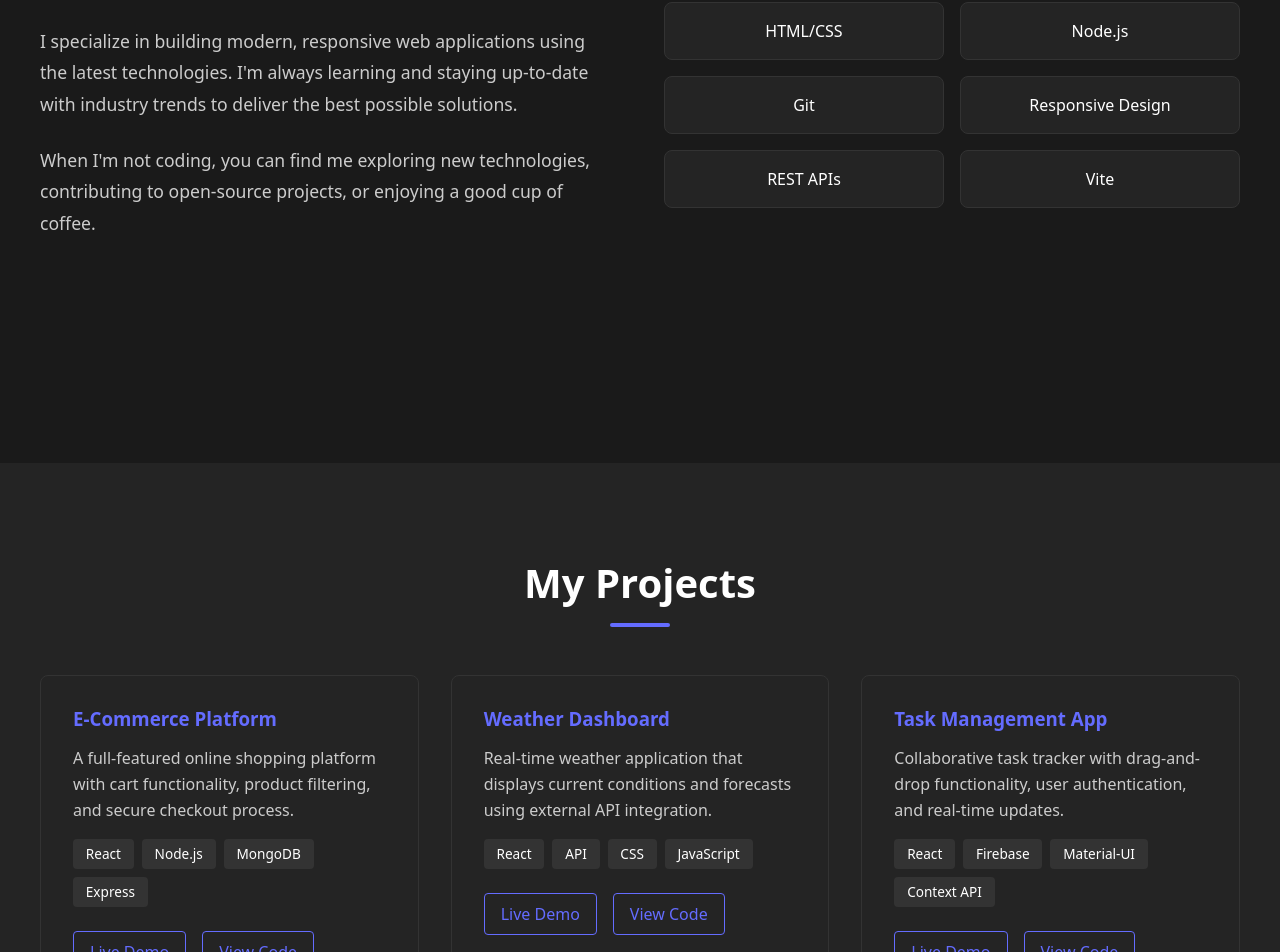
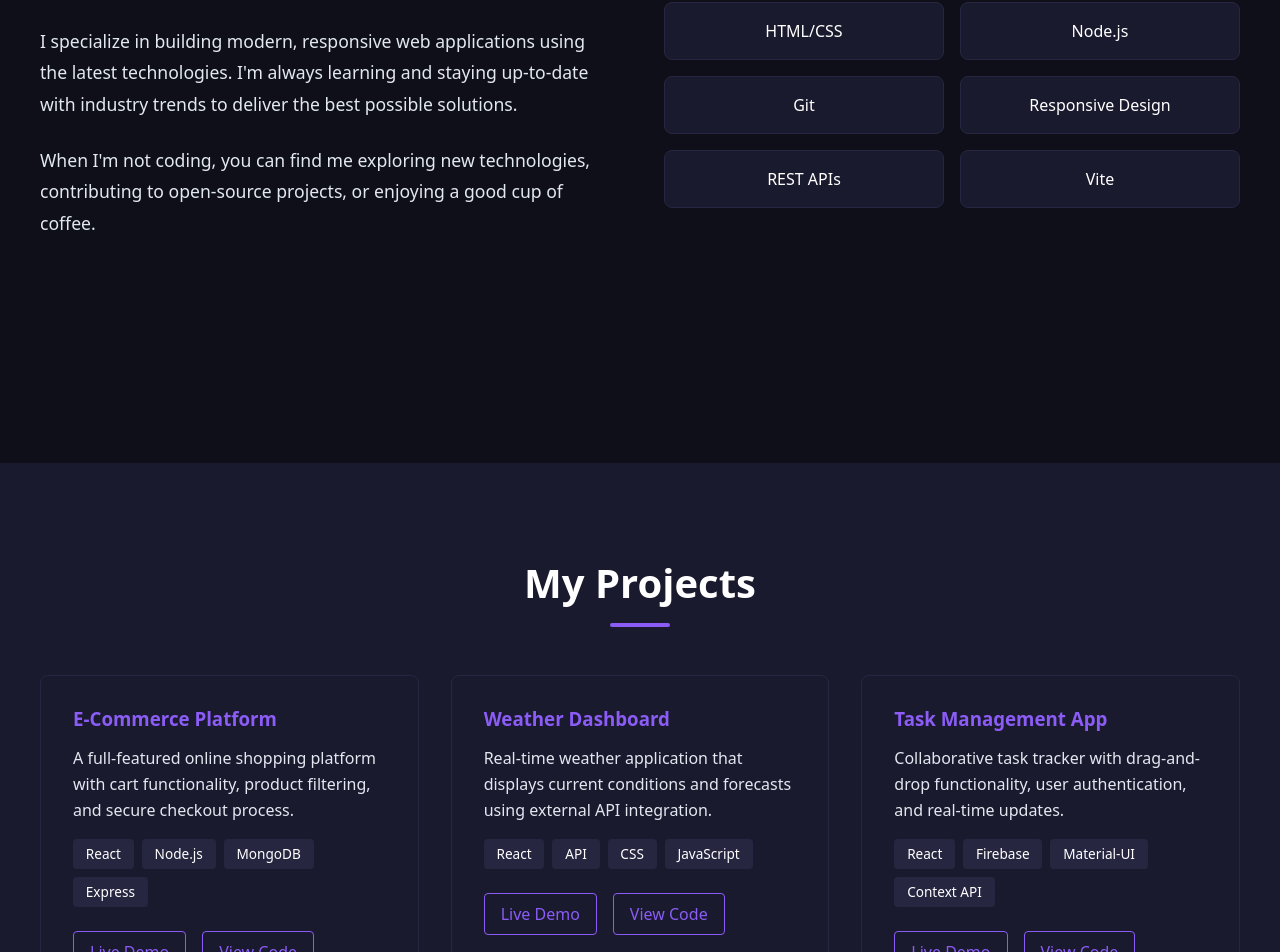
Before and after one commit to Ryukagu08/Portfolio, a React (Vite) app: page / in a window 1280 px wide. Shown: the part 1207-2159 px from the top of the page. Built offline with nearby package versions, Linux system fonts and the light colour scheme.

Commit message:
feat: update styles to use CSS variables for consistent theming across components

```diff
--- a/src/components/Footer.css
+++ b/src/components/Footer.css
@@ -1,8 +1,8 @@
 .footer {
-  background-color: #1a1a1a;
+  background-color: var(--color-bg-primary);
   padding: 2rem 0;
   margin-top: 4rem;
-  border-top: 1px solid #333;
+  border-top: 1px solid var(--color-bg-tertiary);
 }
 
 .footer-container {
@@ -21,7 +21,7 @@
 
 .footer-content p {
   margin: 0;
-  color: #888;
+  color: var(--color-text-muted);
 }
 
 .social-links {
@@ -30,13 +30,13 @@
 }
 
 .social-links a {
-  color: #646cff;
+  color: var(--color-primary);
   text-decoration: none;
   transition: color 0.3s;
 }
 
 .social-links a:hover {
-  color: #535bf2;
+  color: var(--color-hover);
 }
 
 @media (max-width: 768px) {
--- a/src/components/Navbar.css
+++ b/src/components/Navbar.css
@@ -48,7 +48,7 @@
 }
 
 .nav-link:hover {
-  color: var(--color-primary);
+  color: var(--color-hover);
 }
 
 @media (max-width: 768px) {
--- a/src/components/ProjectCard.css
+++ b/src/components/ProjectCard.css
@@ -3,7 +3,7 @@
   border-radius: 8px;
   padding: 2rem;
   transition: transform 0.3s, box-shadow 0.3s;
-  border: 1px solid var(--color-border-primary);
+  border: 1px solid var(--color-bg-tertiary);
 }
 
 .project-card:hover {
@@ -47,7 +47,7 @@
   color: var(--color-primary);
   text-decoration: none;
   padding: 0.5rem 1rem;
-  border: 1px solid var(--color-border-secondary);
+  border: 1px solid var(--color-primary);
   border-radius: 4px;
   transition: background-color 0.3s, color 0.3s;
 }
--- a/src/index.css
+++ b/src/index.css
@@ -7,63 +7,52 @@
 
 :root {
   /* =============================================== */
-  /* 🎨 COLOR PALETTE - Portfolio Theme            */
+  /* 🎨 PURPLE PORTFOLIO COLOR PALETTE             */
   /* =============================================== */
 
-  /* Primary Colors - Brand & Accent */
-  --color-primary: #646cff;
-  --color-primary-dark: #535bf2;
-  --color-primary-light: #7c83ff;
+  /* Primary Purple Colors */
+  --color-primary: #8b5cf6;         /* Main purple accent */
+  --color-primary-light: #a78bfa;   /* Lighter purple for hover states */
+  --color-primary-dark: #7c3aed;    /* Darker purple for active states */
 
-  /* Background Colors */
-  --color-bg-primary: #1a1a1a;      /* Main dark background */
-  --color-bg-secondary: #242424;    /* Cards, secondary sections */
-  --color-bg-tertiary: #333333;     /* Borders, subtle elements */
+  /* Background Colors - Dark Theme */
+  --color-bg-primary: #0f0f1a;      /* Deep dark background */
+  --color-bg-secondary: #1a1a2e;    /* Cards and sections */
+  --color-bg-tertiary: #262640;     /* Borders and subtle elements */
 
   /* Text Colors */
-  --color-text-primary: #ffffff;    /* Main headings */
-  --color-text-secondary: #cccccc;  /* Body text, descriptions */
-  --color-text-tertiary: #aaaaaa;   /* Muted text, labels */
-  --color-text-quaternary: #888888; /* Very subtle text */
+  --color-text-primary: #ffffff;    /* Main headings and important text */
+  --color-text-secondary: #e2e8f0;  /* Body text and descriptions */
+  --color-text-muted: #94a3b8;      /* Muted text and labels */
 
   /* Interactive States */
-  --color-hover: var(--color-primary-dark);
-  --color-focus: var(--color-primary);
+  --color-hover: var(--color-primary-light);
   --color-active: var(--color-primary-dark);
 
-  /* Status Colors */
-  --color-success: #22c55e;
-  --color-warning: #f59e0b;
-  --color-error: #ef4444;
-  --color-info: var(--color-primary);
+  /* Gradients */
+  --gradient-primary: linear-gradient(135deg, var(--color-primary) 0%, var(--color-primary-dark) 100%);
+  --gradient-bg: linear-gradient(135deg, var(--color-bg-primary) 0%, var(--color-bg-secondary) 100%);
 
-  /* Gradient Colors */
-  --gradient-primary: linear-gradient(90deg, var(--color-primary) 0%, var(--color-primary-dark) 100%);
-  --gradient-background: linear-gradient(135deg, var(--color-bg-primary) 0%, var(--color-bg-secondary) 100%);
+  /* Shadows */
+  --shadow-primary: rgba(139, 92, 246, 0.25);
+  --shadow-secondary: rgba(139, 92, 246, 0.15);
+  --shadow-dark: rgba(0, 0, 0, 0.2);
 
-  /* Shadow Colors */
-  --shadow-primary: rgba(100, 108, 255, 0.3);
-  --shadow-secondary: rgba(100, 108, 255, 0.2);
-  --shadow-tertiary: rgba(100, 108, 255, 0.4);
-  --shadow-dark: rgba(0, 0, 0, 0.1);
+  /* Light Theme Variables (for future use) */
+  --color-bg-primary-light: #ffffff;
+  --color-bg-secondary-light: #f8fafc;
+  --color-bg-tertiary-light: #e2e8f0;
+  --color-text-primary-light: #1e293b;
+  --color-text-secondary-light: #475569;
+  --color-text-muted-light: #64748b;
 
-  /* Border Colors */
-  --color-border-primary: var(--color-bg-tertiary);
-  --color-border-secondary: var(--color-primary);
-  --color-border-tertiary: rgba(255, 255, 255, 0.1);
-
-  /* =============================================== */
-  /* 📱 TYPOGRAPHY & LAYOUT                        */
-  /* =============================================== */
-
+  /* Typography & Layout */
   font-family: system-ui, -apple-system, BlinkMacSystemFont, 'Segoe UI', Roboto, Oxygen, Ubuntu, Cantarell, 'Open Sans', 'Helvetica Neue', sans-serif;
   line-height: 1.5;
   font-weight: 400;
-
   color-scheme: dark;
   color: var(--color-text-primary);
   background-color: var(--color-bg-primary);
-
   font-synthesis: none;
   text-rendering: optimizeLegibility;
   -webkit-font-smoothing: antialiased;
@@ -85,6 +74,7 @@ body {
 h1, h2, h3, h4, h5, h6 {
   line-height: 1.2;
   font-weight: 600;
+  color: var(--color-text-primary);
 }
 
 a {
@@ -95,7 +85,7 @@ a {
 }
 
 a:hover {
-  color: var(--color-primary-dark);
+  color: var(--color-hover);
 }
 
 button {
--- a/src/pages/About.css
+++ b/src/pages/About.css
@@ -1,7 +1,7 @@
 .about {
   min-height: 100vh;
   padding: 6rem 2rem 4rem;
-  background-color: #1a1a1a;
+  background-color: var(--color-bg-primary);
 }
 
 .about-container {
@@ -11,7 +11,7 @@
 
 .section-title {
   font-size: 2.5rem;
-  color: #fff;
+  color: var(--color-text-primary);
   text-align: center;
   margin-bottom: 3rem;
   position: relative;
@@ -22,7 +22,7 @@
   display: block;
   width: 60px;
   height: 4px;
-  background-color: #646cff;
+  background-color: var(--color-primary);
   margin: 1rem auto 0;
   border-radius: 2px;
 }
@@ -35,14 +35,14 @@
 }
 
 .about-text p {
-  color: #ccc;
+  color: var(--color-text-secondary);
   line-height: 1.8;
   margin-bottom: 1.5rem;
   font-size: 1.1rem;
 }
 
 .about-skills h3 {
-  color: #fff;
+  color: var(--color-text-primary);
   margin-bottom: 1.5rem;
   font-size: 1.5rem;
 }
@@ -54,19 +54,19 @@
 }
 
 .skill-item {
-  background-color: #242424;
+  background-color: var(--color-bg-secondary);
   padding: 1rem;
   border-radius: 8px;
   text-align: center;
-  color: #fff;
-  border: 1px solid #333;
+  color: var(--color-text-primary);
+  border: 1px solid var(--color-bg-tertiary);
   transition: all 0.3s;
 }
 
 .skill-item:hover {
-  border-color: #646cff;
+  border-color: var(--color-primary);
   transform: translateY(-3px);
-  box-shadow: 0 5px 15px rgba(100, 108, 255, 0.2);
+  box-shadow: 0 5px 15px var(--shadow-secondary);
 }
 
 @media (max-width: 768px) {
--- a/src/pages/Contact.css
+++ b/src/pages/Contact.css
@@ -1,7 +1,7 @@
 .contact {
   min-height: 100vh;
   padding: 6rem 2rem 4rem;
-  background-color: #1a1a1a;
+  background-color: var(--color-bg-primary);
 }
 
 .contact-container {
@@ -11,7 +11,7 @@
 
 .contact-intro {
   text-align: center;
-  color: #ccc;
+  color: var(--color-text-secondary);
   font-size: 1.1rem;
   margin-bottom: 3rem;
 }
@@ -36,17 +36,17 @@
 }
 
 .form-group label {
-  color: #fff;
+  color: var(--color-text-primary);
   font-weight: 500;
 }
 
 .form-group input,
 .form-group textarea {
   padding: 0.8rem;
-  background-color: #242424;
-  border: 1px solid #333;
+  background-color: var(--color-bg-secondary);
+  border: 1px solid var(--color-bg-tertiary);
   border-radius: 6px;
-  color: #fff;
+  color: var(--color-text-primary);
   font-size: 1rem;
   font-family: inherit;
   transition: border-color 0.3s;
@@ -55,7 +55,7 @@
 .form-group input:focus,
 .form-group textarea:focus {
   outline: none;
-  border-color: #646cff;
+  border-color: var(--color-primary);
 }
 
 .form-group textarea {
@@ -64,8 +64,8 @@
 
 .submit-button {
   padding: 1rem 2rem;
-  background-color: #646cff;
-  color: #fff;
+  background-color: var(--color-primary);
+  color: var(--color-text-primary);
   border: none;
   border-radius: 6px;
   font-size: 1rem;
@@ -75,27 +75,27 @@
 }
 
 .submit-button:hover {
-  background-color: #535bf2;
+  background-color: var(--color-active);
   transform: translateY(-2px);
-  box-shadow: 0 5px 15px rgba(100, 108, 255, 0.4);
+  box-shadow: 0 5px 15px var(--shadow-primary);
 }
 
 .contact-info {
-  background-color: #242424;
+  background-color: var(--color-bg-secondary);
   padding: 2rem;
   border-radius: 8px;
   height: fit-content;
-  border: 1px solid #333;
+  border: 1px solid var(--color-bg-tertiary);
 }
 
 .contact-info h3 {
-  color: #646cff;
+  color: var(--color-primary);
   margin-top: 0;
   margin-bottom: 1rem;
 }
 
 .contact-info p {
-  color: #ccc;
+  color: var(--color-text-secondary);
   line-height: 1.6;
   margin-bottom: 2rem;
 }
@@ -108,18 +108,18 @@
 }
 
 .info-item strong {
-  color: #fff;
+  color: var(--color-text-primary);
   font-size: 0.9rem;
 }
 
 .info-item span,
 .info-item a {
-  color: #aaa;
+  color: var(--color-text-muted);
   text-decoration: none;
 }
 
 .info-item a:hover {
-  color: #646cff;
+  color: var(--color-hover);
 }
 
 @media (max-width: 768px) {
--- a/src/pages/Home.css
+++ b/src/pages/Home.css
@@ -4,7 +4,7 @@
   align-items: center;
   justify-content: center;
   padding: 2rem;
-  background: var(--gradient-background);
+  background: var(--gradient-bg);
 }
 
 .home-container {
@@ -38,7 +38,7 @@
 
 .home-description {
   font-size: 1.1rem;
-  color: var(--color-text-tertiary);
+  color: var(--color-text-muted);
   max-width: 600px;
   margin: 0 auto 2rem;
   line-height: 1.6;
@@ -67,9 +67,9 @@
 }
 
 .cta-button.primary:hover {
-  background-color: var(--color-primary-dark);
+  background-color: var(--color-active);
   transform: translateY(-2px);
-  box-shadow: 0 5px 15px var(--shadow-tertiary);
+  box-shadow: 0 5px 15px var(--shadow-primary);
 }
 
 .cta-button.secondary {
--- a/src/pages/Projects.css
+++ b/src/pages/Projects.css
@@ -1,7 +1,7 @@
 .projects {
   min-height: 100vh;
   padding: 6rem 2rem 4rem;
-  background-color: #242424;
+  background-color: var(--color-bg-secondary);
 }
 
 .projects-container {
```
